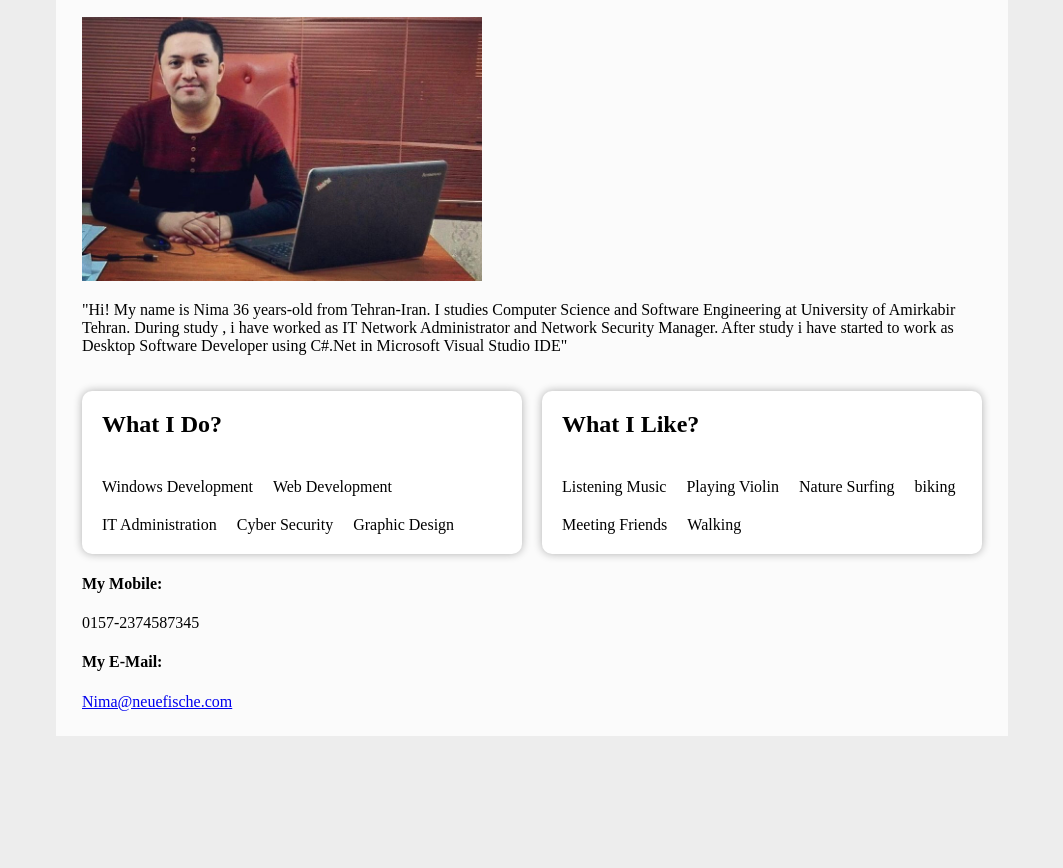
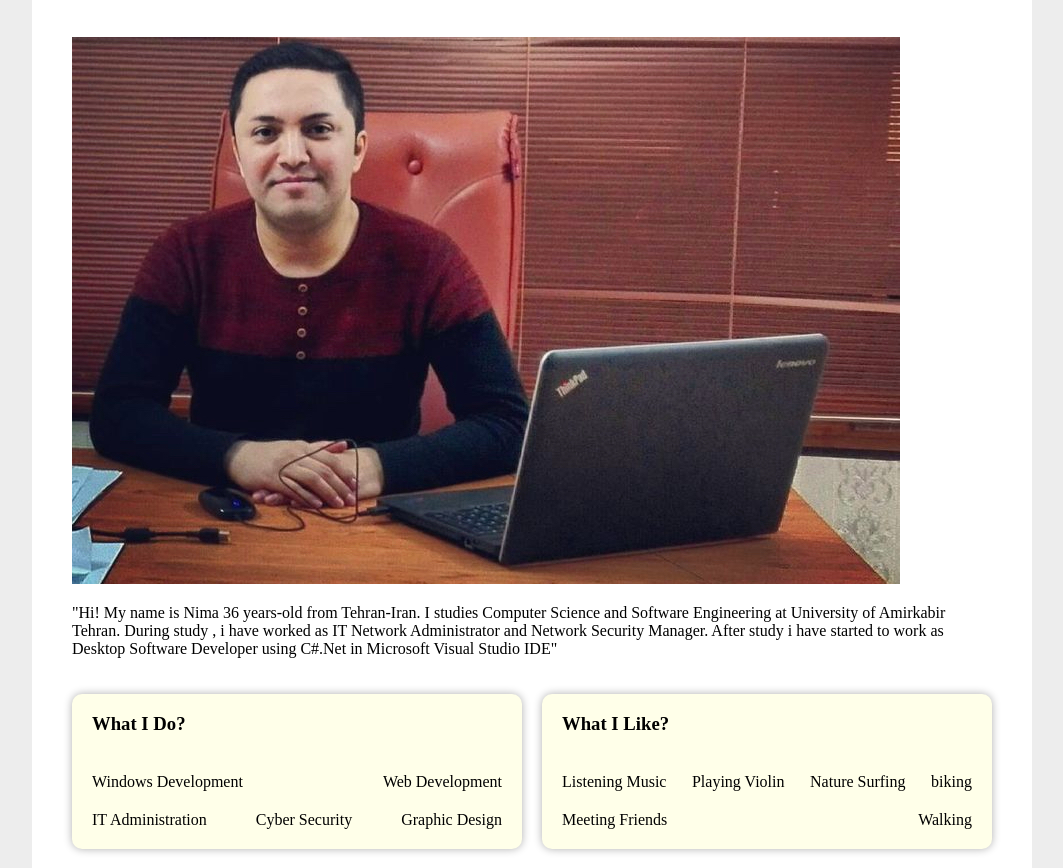
Before and after one commit to NimaHBB/personal-website, a plain HTML site: page index.html in a window 1280 px wide. Shown: the part 162-1030 px from the top of the page, without its empty margins (108-1171 px from the left). Before the commit the page ends 898 px from the top, so only its background shows below. Drawn offline with Linux system fonts and the light colour scheme.

Commit message:
More Professional CSS

```diff
--- a/index.html
+++ b/index.html
@@ -5,14 +5,20 @@
     <meta http-equiv="X-UA-Compatible" content="IE=edge" />
     <meta name="viewport" content="width=device-width, initial-scale=1.0" />
     <link href="style.css" rel="stylesheet" />
-
     <title>Document</title>
   </head>
   <body>
+    <main>
       <header>
+        <!-- Header and Navigator div -->
         <h1>Nima Habibi</h1>
-      <!-- Header and Navigator div -->
       </header>
+      <!--Ukrain Flag-->
+      <!-- <div>
+        <div style="background-color: blue; width: 50px; height: 15px"></div>
+        <div style="background-color: yellow; width: 50px; height: 15px"></div>
+      </div> -->
+      <div style="height: 30px"></div>
       <div>
         <div class="menuIcon"></div>
         <div class="menuIcon"></div>
@@ -23,23 +29,24 @@
         <a href="">Biography</a>
       </nav>
       <div style="height: 40px"></div>
+
       <!-- My Image div -->
       <div>
-      <img src="nima.jpg" alt="" width="400px" />
+        <img src="nima.jpg" alt="" />
       </div>
       <!-- About me and my Keywords -->
 
-    <p>
+      <p class="mainPanel">
         "Hi! My name is Nima 36 years-old from Tehran-Iran. I studies Computer
-      Science and Software Engineering at University of Amirkabir Tehran. During
-      study , i have worked as IT Network Administrator and Network Security
-      Manager. After study i have started to work as Desktop Software Developer
-      using C#.Net in Microsoft Visual Studio IDE"
+        Science and Software Engineering at University of Amirkabir Tehran.
+        During study , i have worked as IT Network Administrator and Network
+        Security Manager. After study i have started to work as Desktop Software
+        Developer using C#.Net in Microsoft Visual Studio IDE"
       </p>
 
       <article class="abilities">
         <section>
-        <h2>What I Do?</h2>
+          <h3>What I Do?</h3>
           <div class="abilities2">
             <lable>Windows Development</lable>
             <lable>Web Development</lable>
@@ -49,7 +56,7 @@
           </div>
         </section>
         <section>
-        <h2>What I Like?</h2>
+          <h3>What I Like?</h3>
           <div class="abilities2">
             <lable>Listening Music</lable>
             <lable>Playing Violin</lable>
@@ -60,14 +67,13 @@
           </div>
         </section>
       </article>
-    <div>
-      <div style="border: 4px; border-color: coral">
+      <div class="contact">
         <h4>My Mobile:</h4>
         <label>0157-2374587345</label>
 
         <h4>My E-Mail:</h4>
         <a href="mailto:Nima@neuefische.com">Nima@neuefische.com</a>
       </div>
-    </div>
+    </main>
   </body>
 </html>
--- a/style.css
+++ b/style.css
@@ -1,48 +1,73 @@
 html {
-  background-color: rgba(233, 233, 233, 0.795);
 }
 body {
-  background-color: rgba(255, 255, 255, 0.795);
-  max-width: 900px;
+  background-color: rgba(233, 233, 233, 0.795);
+  max-width: 1000px;
   margin: auto;
-  padding: 2%;
+  margin-top: 20px;
+}
+main {
+  background-color: rgb(255, 255, 255);
+}
+.mainPanel {
+  padding: 0 4%;
+  /* padding: 0 2% 0 2%; ist gleich wie obene */
 }
 .menuIcon {
+  margin-top: 4px;
+  margin-left: 4%;
   width: 25px;
   height: 3px;
   background-color: black;
-  margin: 4px 0;
 }
 .menuIcon :hover {
   nav-down: auto;
 }
+nav {
+  margin-top: 10px;
+  margin-left: 4%;
+}
 header {
   display: flex;
-  height: 70px;
+  height: 60px;
   justify-content: center;
 }
+img {
+  margin-left: 4%;
+
+  max-width: 90%;
+}
 section {
-  width: 50%;
+  min-width: 380px;
+  max-width: 450px;
   margin-top: 20px;
-  background-color: white;
+  background-color: rgb(255, 255, 233);
   box-shadow: 0px 0px 8px rgb(175, 175, 175);
-  border-radius: 10px 10px 10px 10px;
+  border-radius: 10px;
 }
 .abilities {
+  padding-left: 5px;
+  padding-right: 5px;
+  display: flex;
+  gap: 20px;
+  flex-wrap: wrap;
+  justify-content: center;
+}
+.abilities2 {
+  padding: 20px;
   display: flex;
   gap: 20px;
   justify-content: space-between;
-}
-.abilities2 {
-  padding: 20px 20px 20px 20px;
-  display: flex;
-  gap: 20px;
-  justify-content: flex-start;
   flex-wrap: wrap;
 }
-section h2 {
+section h3 {
   padding-left: 20px;
 }
 section div label {
   size: 12px;
 }
+.contact {
+  padding-left: 4%;
+  justify-content: center;
+  flex-wrap: wrap;
+}
```
Lines whose indentation alone changed are shown as unchanged.
